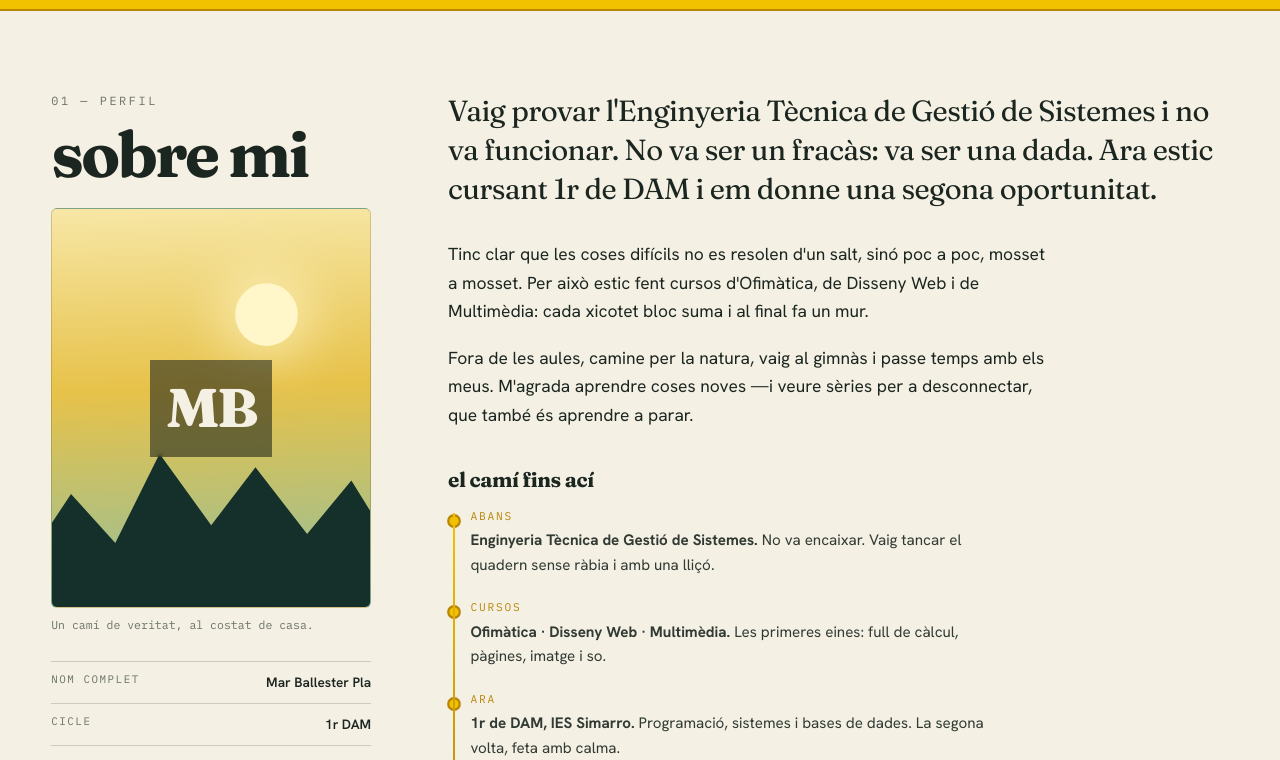
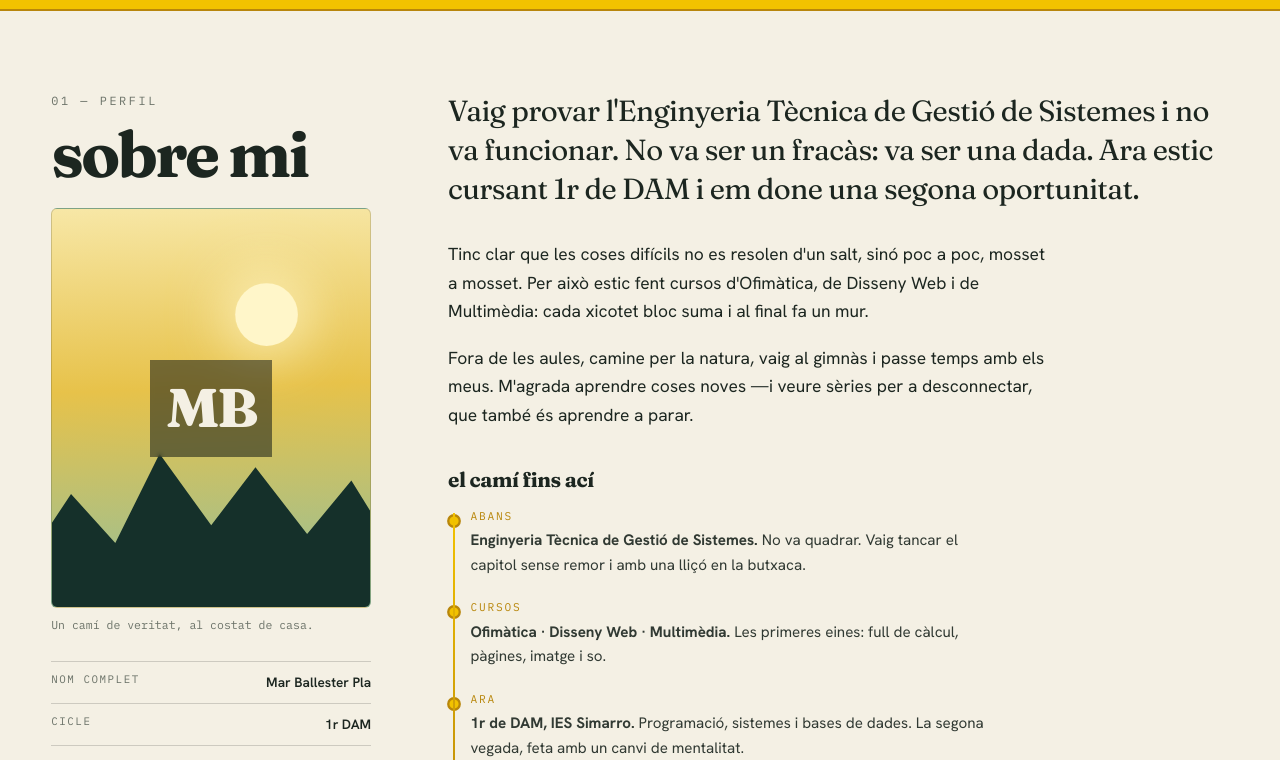
Before and after one commit to MarBallesterPla/Mi-Web, a plain HTML site: page index.html in a window 1280 px wide. Shown: the part 980-1740 px from the top of the page. Drawn offline with Linux system fonts and the light colour scheme.

Commit message:
editar text

```diff
--- a/index.html
+++ b/index.html
@@ -161,7 +161,7 @@
           <p class="plom" data-reveal>
             Vaig provar l'Enginyeria Tècnica de Gestió de Sistemes i no va funcionar.
             No va ser un fracàs: va ser una dada. Ara estic cursant 1r de DAM i em
-            donne una segona oportunitat.
+            done una segona oportunitat.
           </p>
 
           <p data-reveal>
@@ -181,13 +181,13 @@
           <ol class="linia" data-linia>
             <li><span class="linia__any">Abans</span>
               <p class="linia__txt"><strong>Enginyeria Tècnica de Gestió de Sistemes.</strong>
-                 No va encaixar. Vaig tancar el quadern sense ràbia i amb una lliçó.</p></li>
+                 No va quadrar. Vaig tancar el capitol sense remor i amb una lliçó en la butxaca.</p></li>
             <li><span class="linia__any">Cursos</span>
               <p class="linia__txt"><strong>Ofimàtica · Disseny Web · Multimèdia.</strong>
                  Les primeres eines: full de càlcul, pàgines, imatge i so.</p></li>
             <li><span class="linia__any">Ara</span>
               <p class="linia__txt"><strong>1r de DAM, IES Simarro.</strong>
-                 Programació, sistemes i bases de dades. La segona volta, feta amb calma.</p></li>
+                 Programació, sistemes i bases de dades. La segona vegada, feta amb un canvi de mentalitat.</p></li>
             <li><span class="linia__any">Després</span>
               <p class="linia__txt"><strong>2n DAM i pràctiques en empresa.</strong>
                  El que ve, encara per escriure.</p></li>
@@ -329,9 +329,9 @@
                 <path class="s-camí" d="M12 132 C 70 118, 96 132, 150 120 S 240 108, 292 122"/>
                 <circle class="s-passada" cx="12" cy="132" r="4"/>
               </svg>
-              <p>Botelles posades, motxilla xicoteta i un camí que no té pressa.
+              <p>Esportives posades, motxilla xicoteta i un camí que no té pressa.
                  El millor lloc per a pensar en calma.</p>
-              <p class="caixa__peu"><span>Serralana · Costera</span></p>
+              <p class="caixa__peu"><span>La Plana · La Cova de l'Arena</span></p>
             </article>
           </li>
 
```
